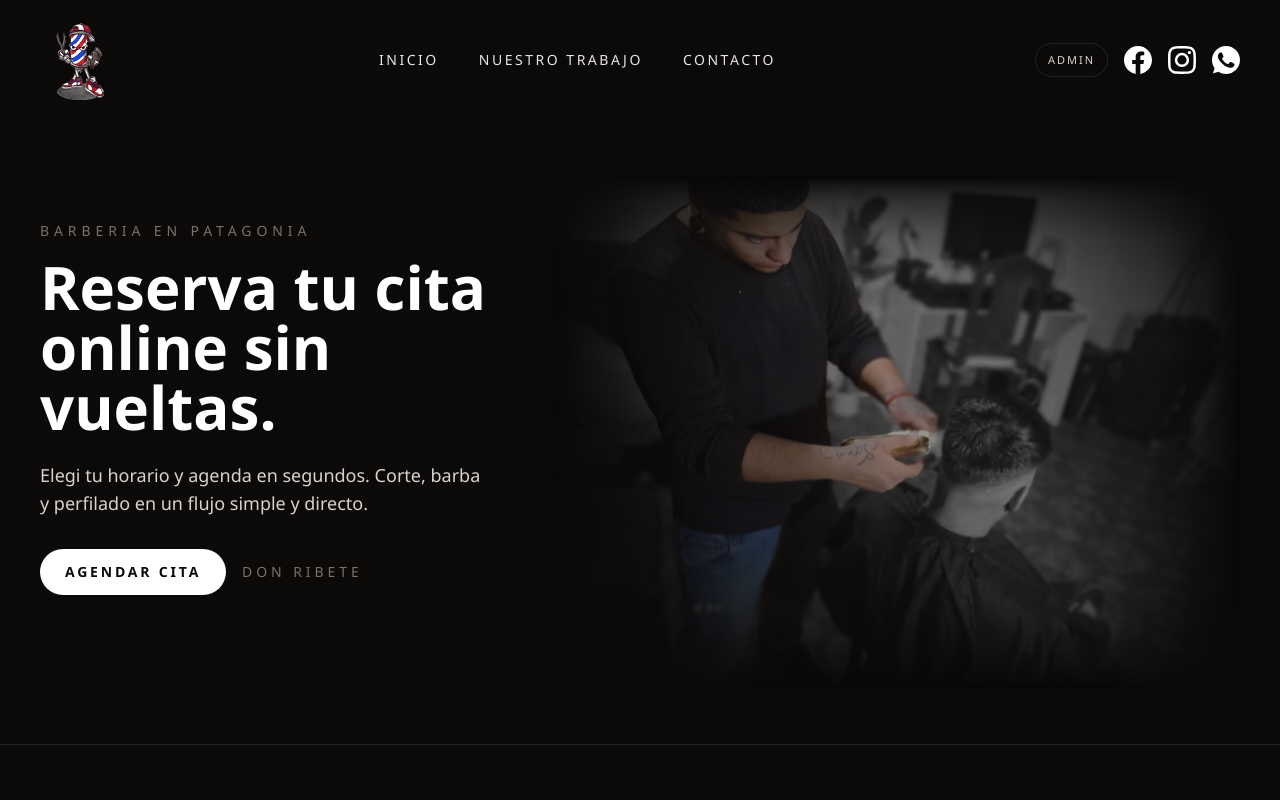
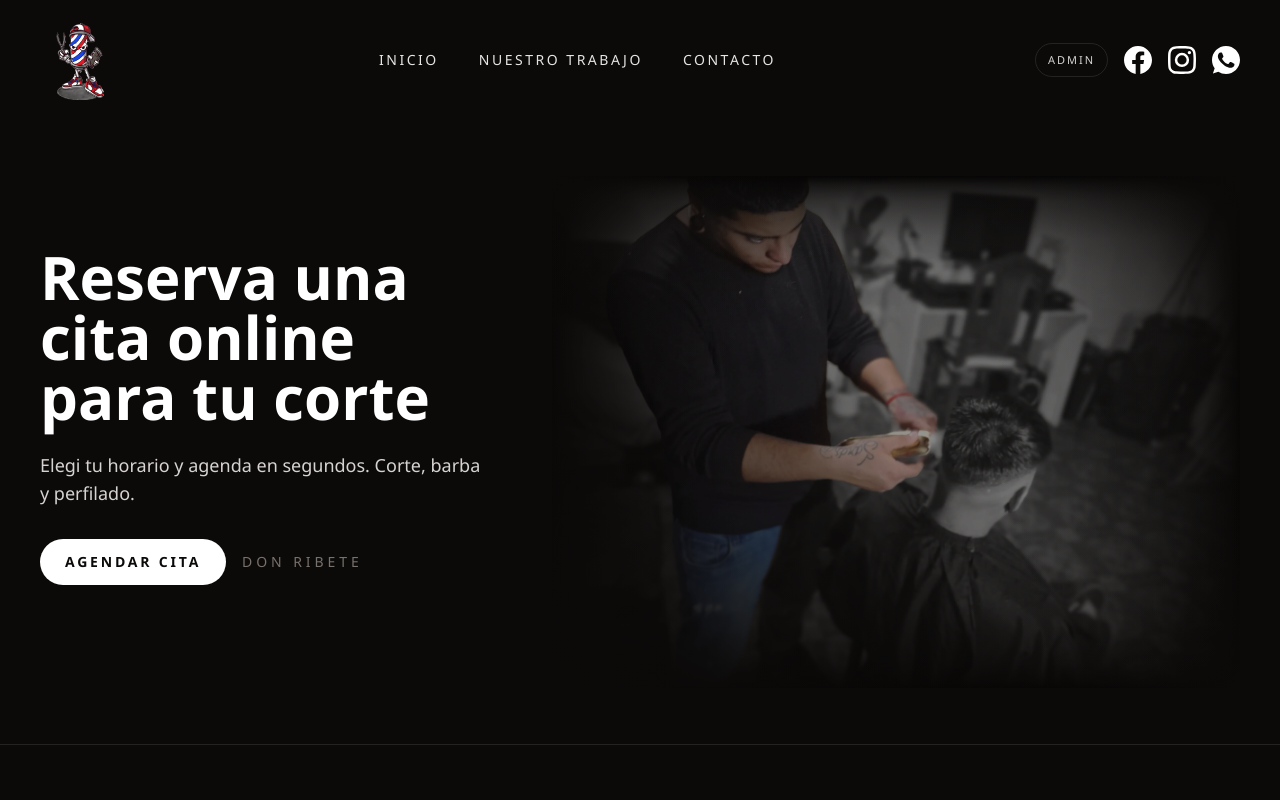
Before and after one commit to Alejo9601/don-ribete-barber, a React (Vite) app in the folder frontend/: page / in a window 1280 px wide. Shown: the top 800 px of the page. Built offline with nearby package versions, Linux system fonts and the light colour scheme; no server answers.

Commit message:
chore(frontend): finalize heading text update on home banner

```diff
--- a/frontend/src/components/Banner/HeadingText/index.tsx
+++ b/frontend/src/components/Banner/HeadingText/index.tsx
@@ -1,15 +1,14 @@
 export default function HeadingText() {
   return (
     <>
-      <p className="text-sm uppercase tracking-[0.35em] text-stone-500">
-        Barberia en Patagonia
-      </p>
+      {/* <p className="text-sm uppercase tracking-[0.35em] text-stone-500">
+        Don ribete
+      </p> */}
       <h1 className="mt-4 max-w-xl text-4xl font-semibold leading-tight text-white md:text-6xl">
-        Reserva tu cita online sin vueltas.
+        Reserva una cita online para tu corte
       </h1>
       <p className="mt-6 max-w-lg text-base leading-7 text-stone-300 md:text-lg">
-        Elegi tu horario y agenda en segundos. Corte, barba y perfilado en un
-        flujo simple y directo.
+        Elegi tu horario y agenda en segundos. Corte, barba y perfilado.
       </p>
     </>
   )
```
